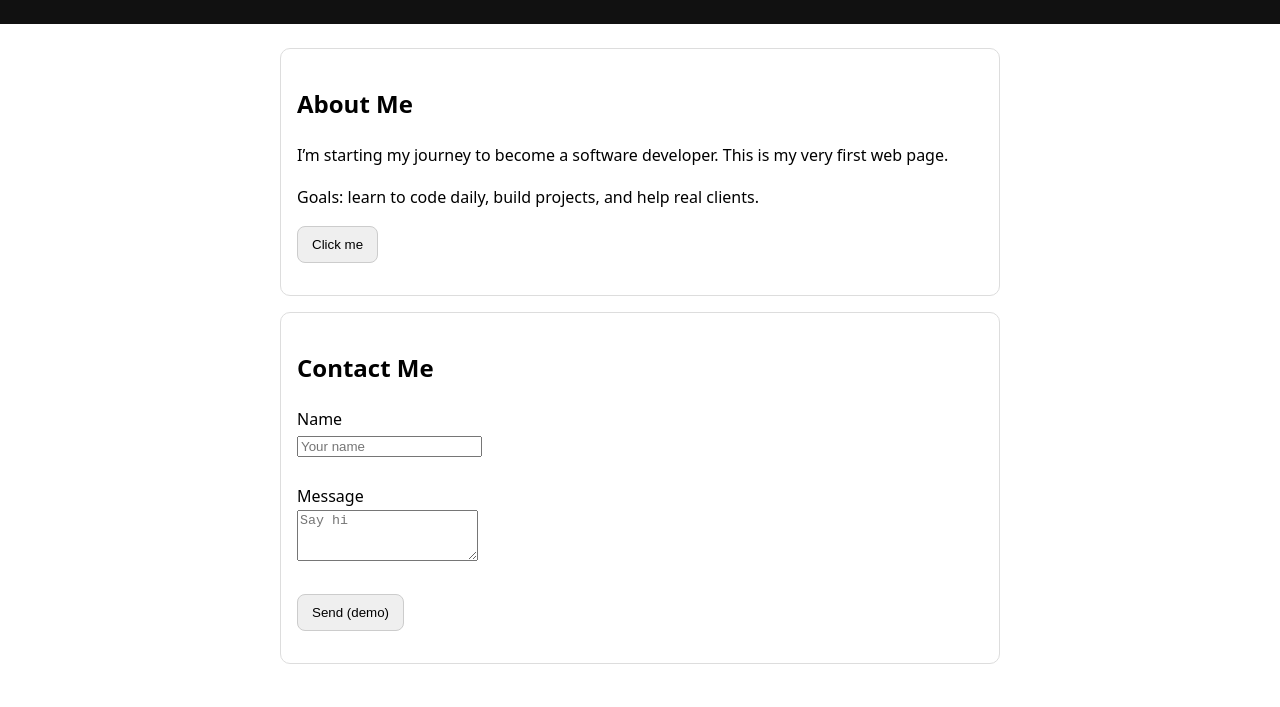
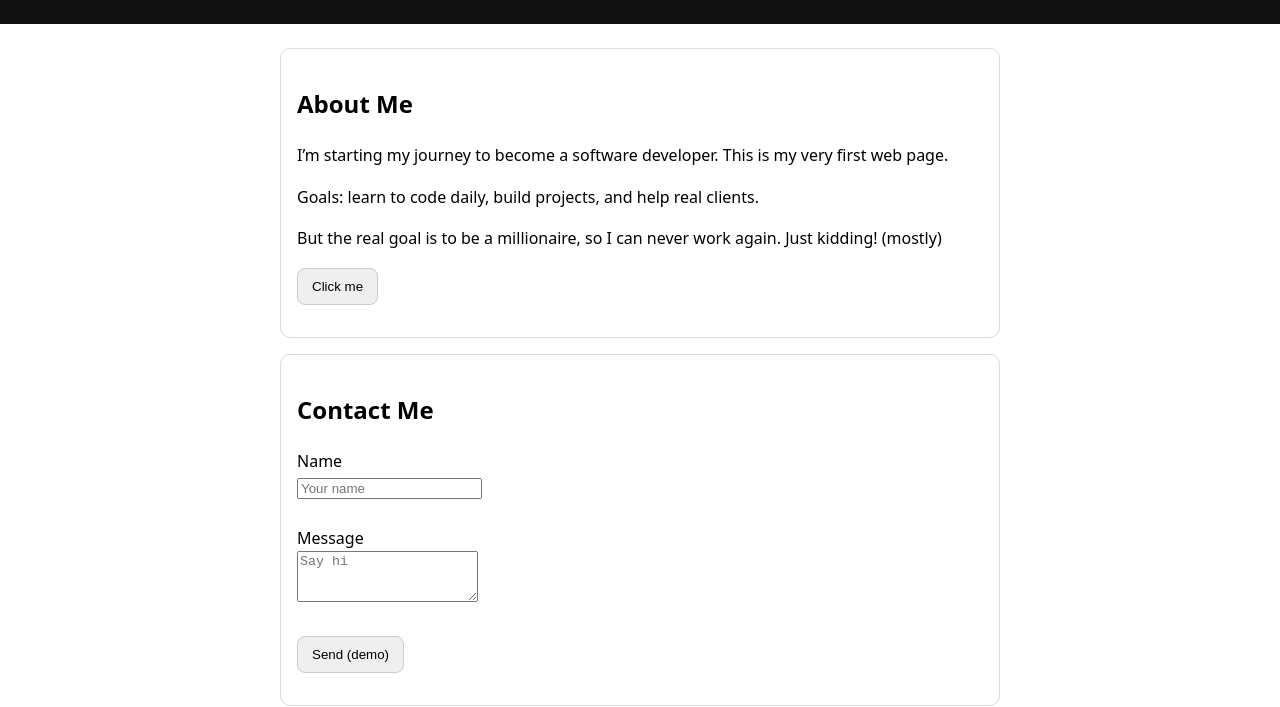
Before and after one commit to GLORYGLORYGLORYGLORY/Glory, a plain HTML site: page index.html in a window 1280 px wide. Shown: the part 109-816 px from the top of the page. Drawn offline with Linux system fonts and the light colour scheme.

Commit message:
Day 2: add index.html (first webpage)

```diff
--- a/index.html
+++ b/index.html
@@ -32,6 +32,7 @@
         <h2>About Me</h2>
         <p>I’m starting my journey to become a software developer. This is my very first web page.</p>
         <p>Goals: learn to code daily, build projects, and help real clients.</p>
+        <P>But the real goal is to be a millionaire, so I can never work again. Just kidding! (mostly)</P>
         <button id="hello-btn">Click me</button>
         <p id="hello-msg" style="margin-top:8px;"></p>
       </section>
```
